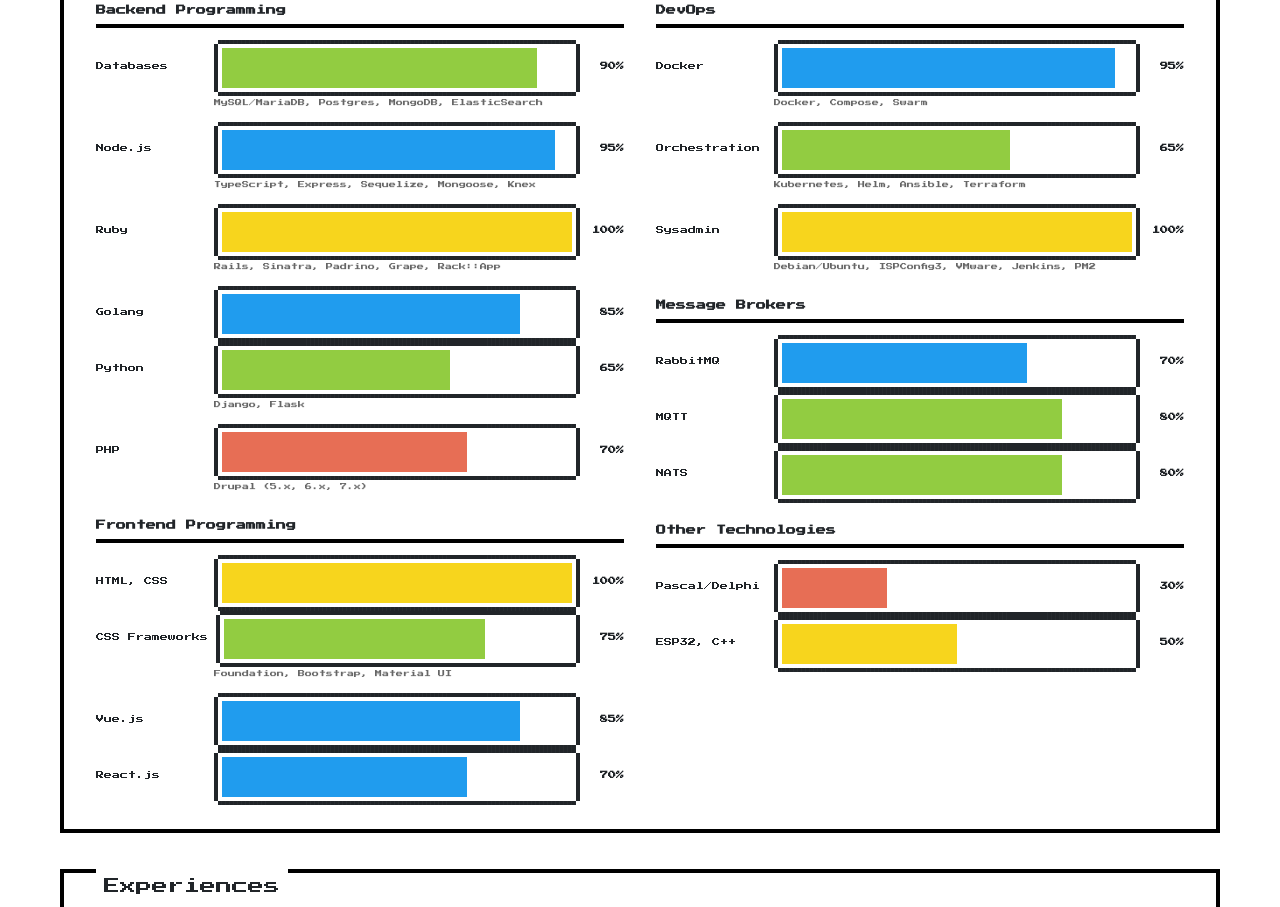
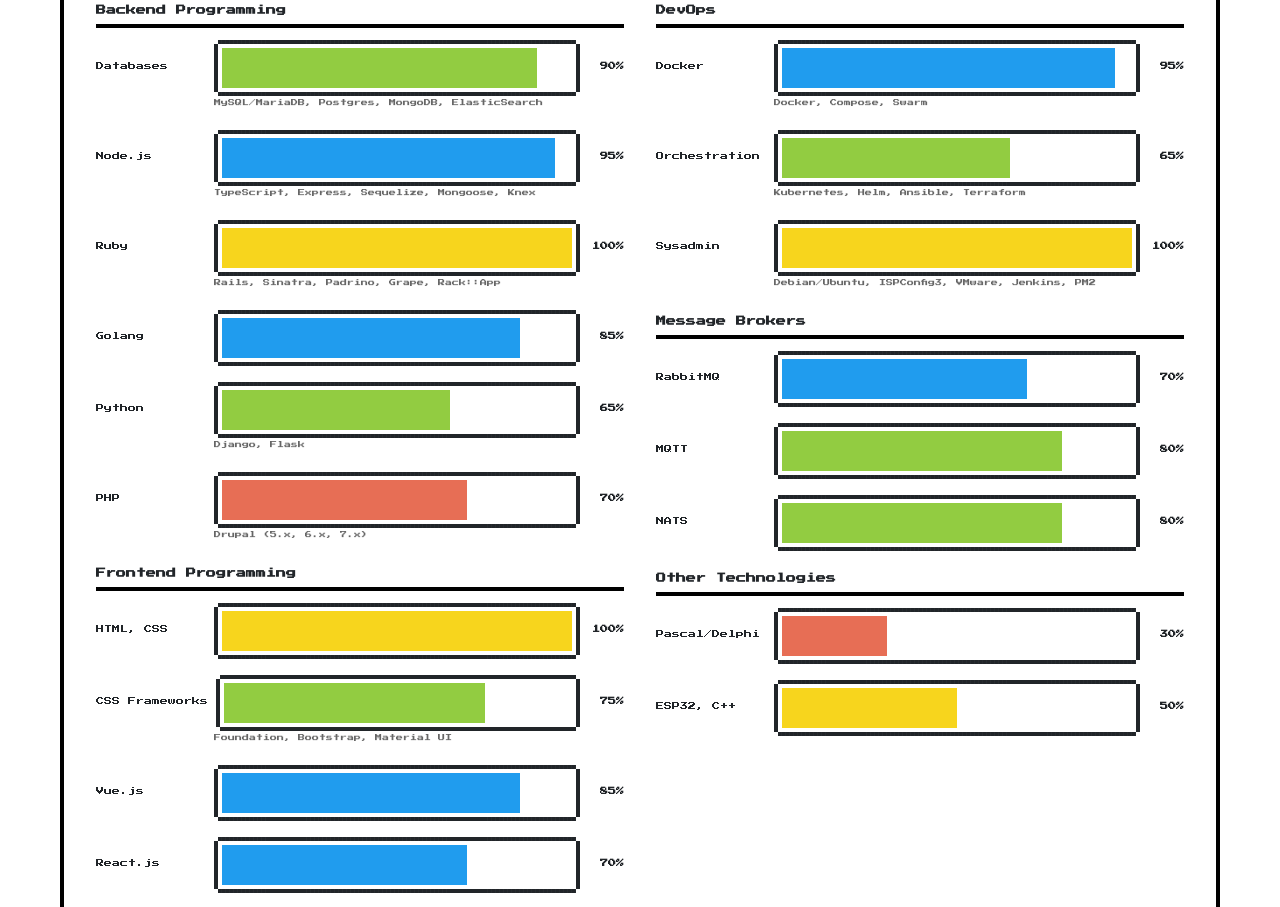
Before and after one commit to rastasi/rastasi.github.io, a plain HTML site: page index.html in a window 1280 px wide. Shown: the part 1363-2270 px from the top of the page. Drawn offline with nearby package versions, Linux system fonts and the light colour scheme.

Commit message:
progress bar margin bottom fix

```diff
--- a/assets/css/style.css
+++ b/assets/css/style.css
@@ -231,6 +231,10 @@ body {
   display: flex;
   align-items: center;
   gap: 8px;
+  margin-bottom: 20px;
+}
+
+.skill-row:has(+ .skill-detail) {
   margin-bottom: 4px;
 }
 
@@ -259,7 +263,7 @@ body {
   font-size: 7px;
   font-family: 'Press Start 2P', monospace;
   color: #666;
-  margin: 0 0 12px 118px;
+  margin: 0 0 20px 118px;
   line-height: 2;
 }
 
```
